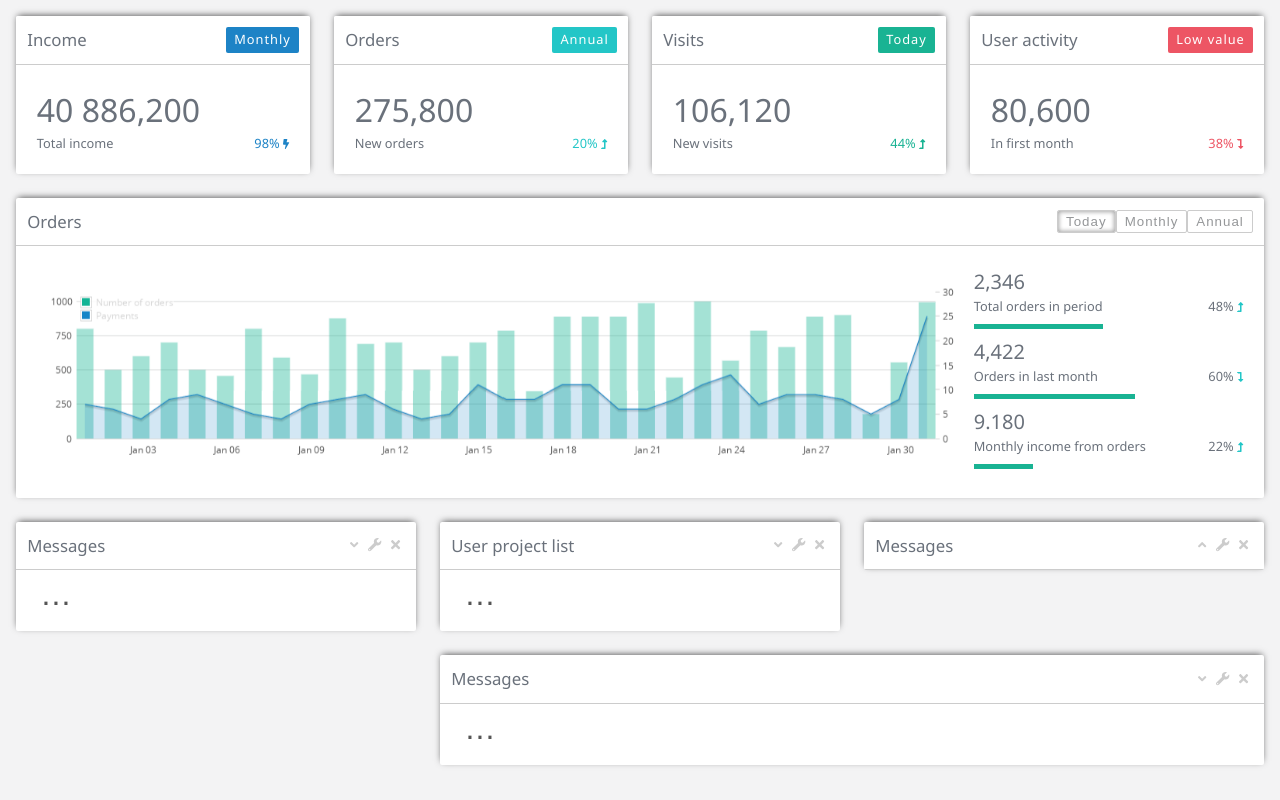
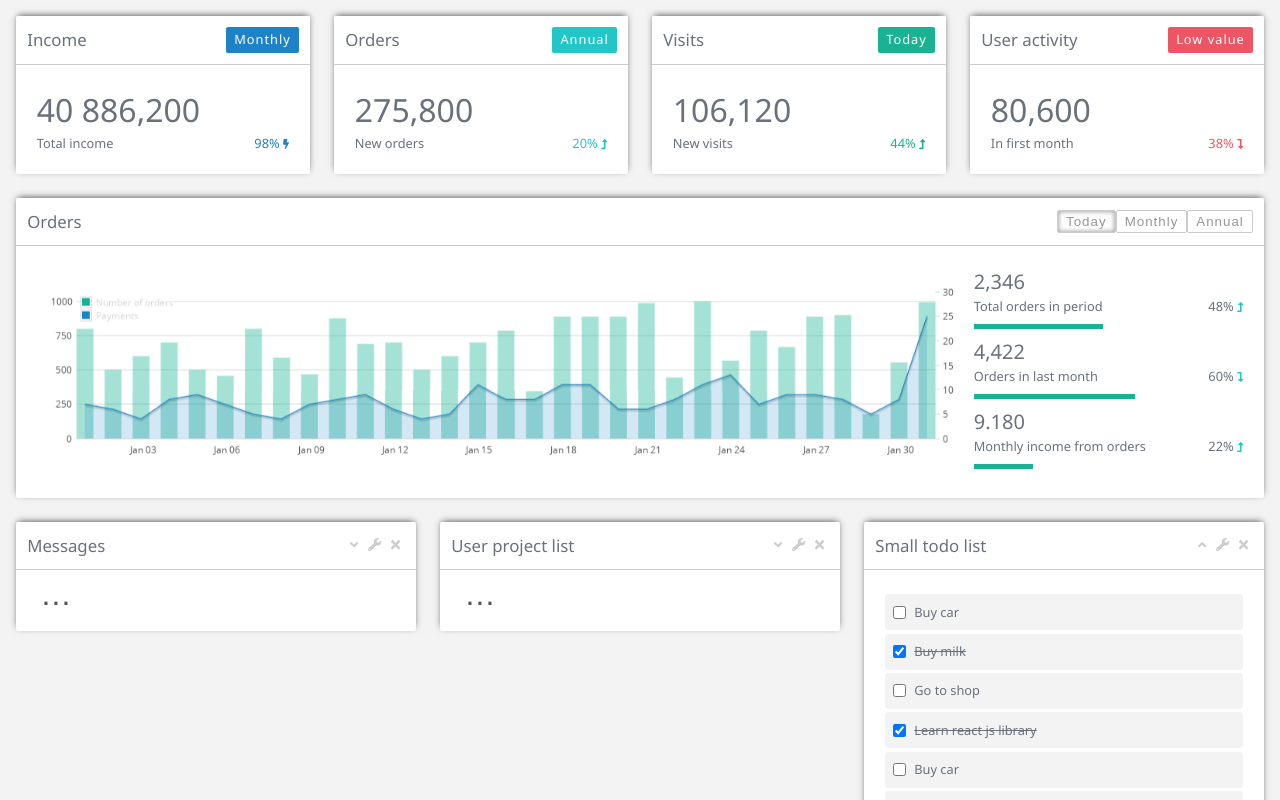
Before and after one commit to bartushak007/react_task, a React (Create React App) app: page / in a window 1280 px wide. Both pictures are taken after a click on the button 1202 px from the left and 545 px from the top of the page. Shown: the top 800 px of the page. Built offline with nearby package versions, Linux system fonts and the light colour scheme.

Commit message:
add Todo component

```diff
--- a/public/data.json
+++ b/public/data.json
@@ -189,5 +189,16 @@
         "value": 78
       }
     ]
+  },
+  "todo": {
+    "title": "Small todo list",
+    "todoList": [
+      { "text": "Buy car", "done": false, "when": "" },
+      { "text": "Buy milk", "done": true, "when": "" },
+      { "text": "Go to shop", "done": false, "when": "" },
+      { "text": "Learn react js library", "done": true, "when": "" },
+      { "text": "Buy car", "done": false, "when": "" },
+      { "text": "Buy milk", "done": true, "when": "" }
+    ]
   }
 }
--- /dev/null
+++ b/src/components/blocks/todo/Todo.js
@@ -0,0 +1,51 @@
+import React, { useState, memo } from 'react';
+import PropTypes from 'prop-types';
+
+// import Icon from '../../shared/icon';
+import './style/todo.scss';
+
+const Todo = ({ todoList }) => {
+  const [todoCheckBox, setTodoCheckBox] = useState(
+    todoList.map(({ done }) => done)
+  );
+
+  const handleTodoClick = i => {
+    setTodoCheckBox(
+      todoCheckBox.map((done, index) => (i === index ? !done : done))
+    );
+  };
+
+  const renderTodoItem = (todo, i) => (
+    <TodoItem
+      key={i}
+      {...todo}
+      checked={todoCheckBox[i]}
+      handleTodoClick={() => handleTodoClick(i)}
+    />
+  );
+
+  return <div className=" wrap-content">{todoList.map(renderTodoItem)}</div>;
+};
+
+const TodoItem = memo(({ checked, handleTodoClick, text }) => {
+  return (
+    <div className="todo__item">
+      <input type="checkbox" onChange={handleTodoClick} checked={checked} />
+      <span className={`todo__text ${checked ? 'todo__text--done' : ''}`}>
+        {text}
+      </span>
+    </div>
+  );
+});
+
+Todo.propTypes = {
+  todoList: PropTypes.arrayOf(
+    PropTypes.shape({
+      checked: PropTypes.bool,
+      text: PropTypes.string,
+      when: PropTypes.string
+    })
+  )
+};
+
+export default Todo;
--- /dev/null
+++ b/src/components/blocks/todo/index.js
@@ -0,0 +1,3 @@
+import Todo from './Todo';
+
+export default Todo;
--- /dev/null
+++ b/src/components/blocks/todo/style/todo.scss
@@ -0,0 +1,18 @@
+.todo {
+  &__item {
+    display: flex;
+    align-items: center;
+    background: #f3f3f4;
+    border-radius: 4px;
+    margin: 0.2rem 0;
+    padding: 0.529rem;
+  }
+
+  &__text {
+    margin-left: 0.5rem;
+
+    &--done {
+      text-decoration: line-through;
+    }
+  }
+}
--- a/src/pages/home/Home.js
+++ b/src/pages/home/Home.js
@@ -6,6 +6,8 @@ import OrdersInGraphs from '../../components/sections/ordersInGraphs';
 import PartialContent from '../../components/shared/partialContent';
 import Messages from '../../components/blocks/messages';
 import Projects from '../../components/blocks/projects';
+import Todo from '../../components/blocks/todo';
+
 import './style/home.scss';
 
 const Home = ({ data }) => {
@@ -24,13 +26,16 @@ const Home = ({ data }) => {
           </PartialContent>
         </div>
         <div className="home__lists-container">
-          <PartialContent title={data.projects.title} className="projects">
-            <Projects {...data.projects} />
-          </PartialContent>
-          <PartialContent
-            title={data.messages.title}
-            className="todo"
-          ></PartialContent>
+          {data.projects && (
+            <PartialContent title={data.projects.title} className="projects">
+              <Projects {...data.projects} />
+            </PartialContent>
+          )}
+          {data.todo && (
+            <PartialContent title={data.todo.title} className="todo">
+              <Todo {...data.todo} />
+            </PartialContent>
+          )}
           <PartialContent
             title={data.messages.title}
             className="transactions"
```
